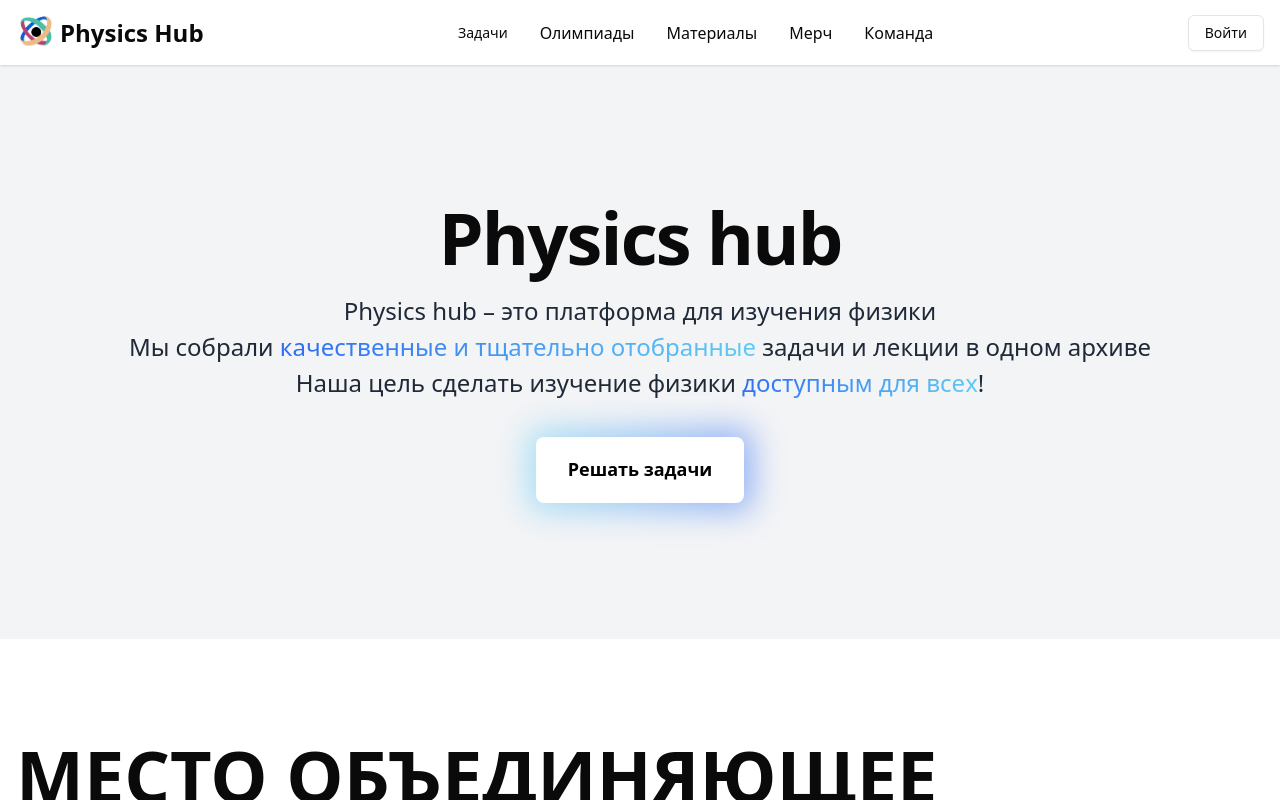
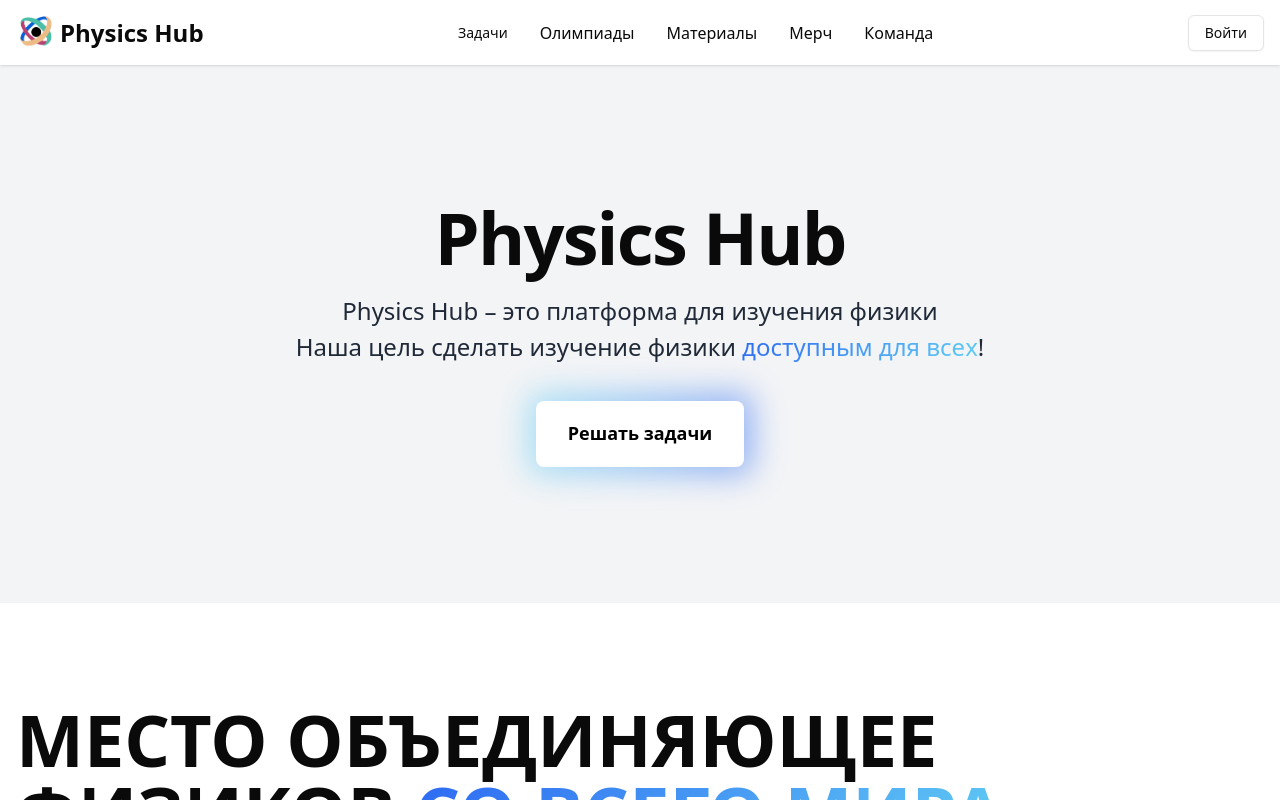
Before and after one commit to SabyrAlymbekov/PhysicsHub, a Next.js app: page / in a window 1280 px wide. Shown: the top 800 px of the page. Built offline with nearby package versions, Linux system fonts and the light colour scheme; no server answers; the database is empty.

Commit message:
Update Main.tsx

```diff
--- a/components/home/Main.tsx
+++ b/components/home/Main.tsx
@@ -5,10 +5,8 @@ function Main() {
   return (
     <section className='bg-gray-100 w-full py-5 md:py-24'>
         <div className='container py-10 flex flex-col justify-center gap-5'>
-            <h1 className='title'>Physics hub</h1>
-            <p className='subtitle'>Physics hub – это платформа для изучения физики
-                <br/>
-                Мы собрали <span className='text-gradient'>качественные и тщательно отобранные </span> задачи и лекции в одном архиве
+            <h1 className='title'>Physics Hub</h1>
+            <p className='subtitle'>Physics Hub – это платформа для изучения физики
                 <br/>
                 Наша цель сделать изучение физики <span className='text-gradient'>доступным для всех</span>!
             </p>
```
